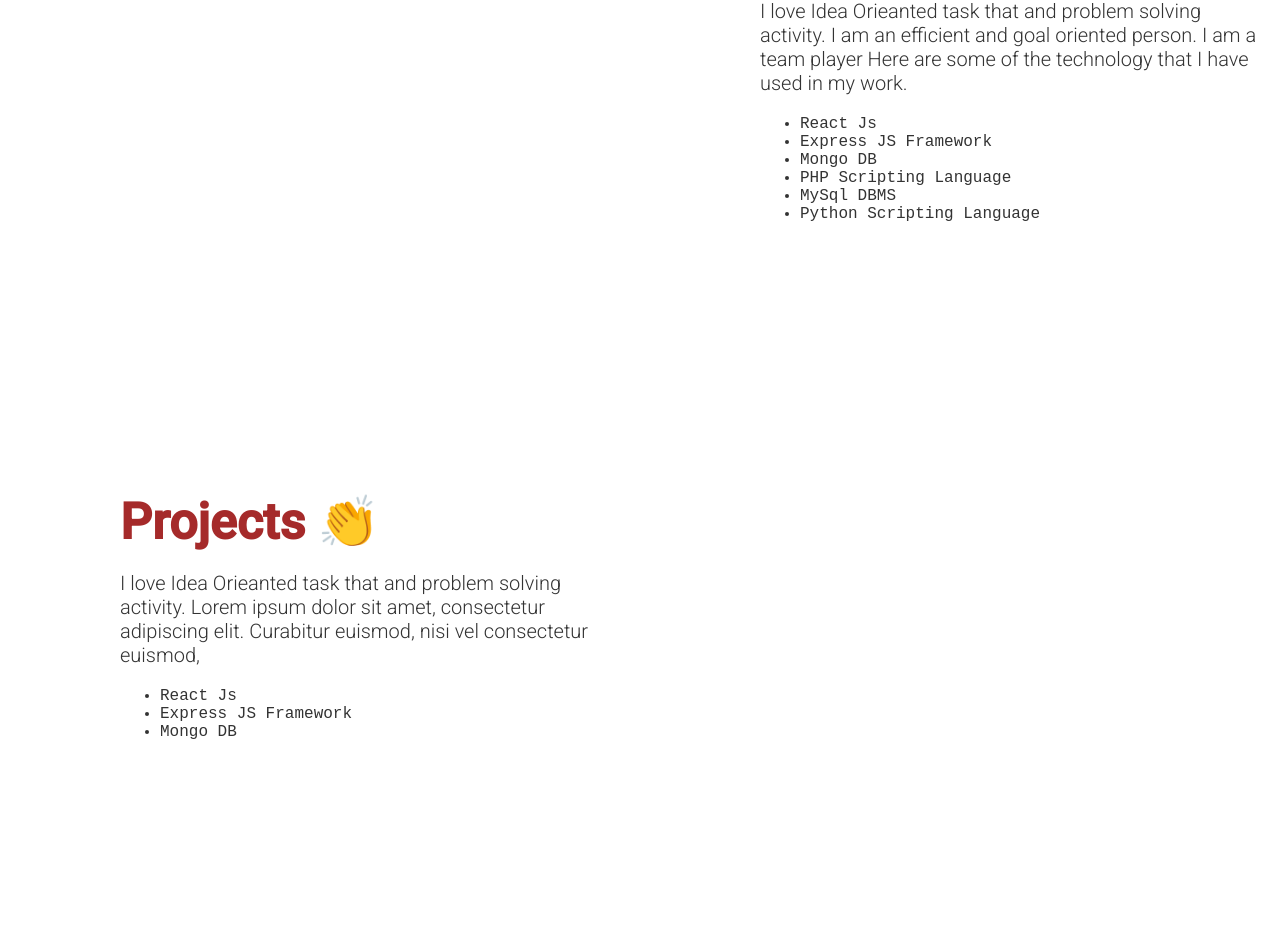
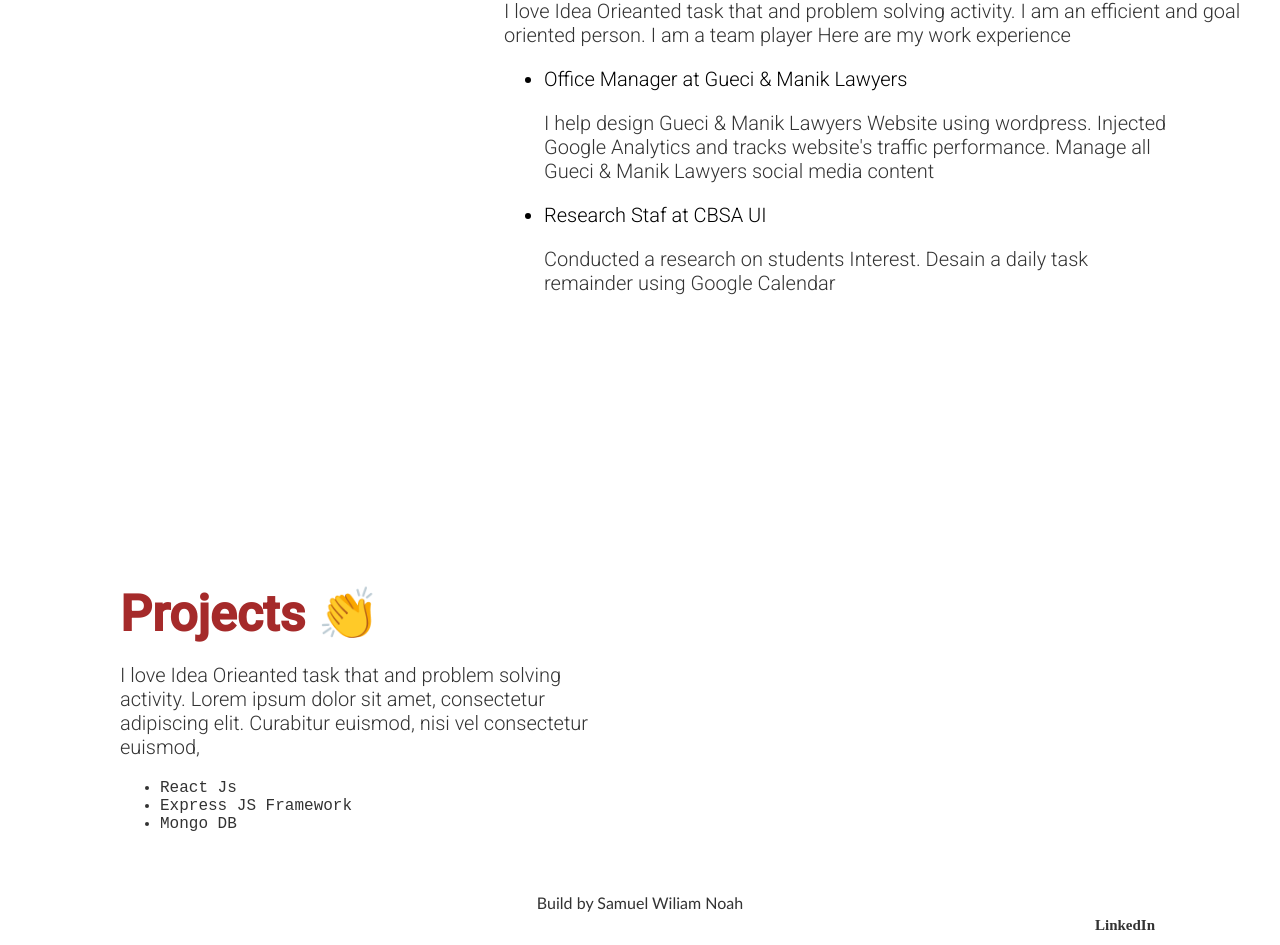
Before and after one commit to samuel-noah/react-app, a React (Create React App) app: page / in a window 1280 px wide. Shown: the part 725-1670 px from the top of the page. Before the commit the page ends 1486 px from the top, so only its background shows below. Built offline with nearby package versions, Linux system fonts and the light colour scheme; a web font is replaced by a local one.

Commit message:
Adding footer

```diff
--- a/src/App.js
+++ b/src/App.js
@@ -4,6 +4,7 @@ import Home from './Home';
 import Navbar from './Navbar';
 import Experience from './Experience';
 import Projects from './Projects';
+import Footer from './Footer';
 
 function App() {
   return (
@@ -14,6 +15,7 @@ function App() {
           <Home></Home>
           <Experience></Experience>
           <Projects></Projects>
+          <Footer></Footer>
         </div>
     </div>
 
--- a/src/Experience.js
+++ b/src/Experience.js
@@ -4,16 +4,19 @@ const Experience = () => {
             <h1>Experience &#128035;</h1>
             <p> I love Idea Orieanted task that and problem solving activity.
                 I am an efficient and goal oriented person. I am a team player
-                Here are some of the technology that I have used in my work.
+                Here are my work experience
             </p>
             <div className="experience-content">
                 <ul>
-                    <li> React Js </li>
-                    <li> Express JS Framework  </li>
-                    <li> Mongo DB </li>
-                    <li> PHP Scripting Language </li>
-                    <li> MySql DBMS </li>
-                    <li> Python Scripting Language </li>
+                    <li> Office Manager at Gueci & Manik Lawyers </li>
+                        <p>I help design Gueci & Manik Lawyers Website using wordpress.
+                        Injected Google Analytics and tracks website's traffic performance.
+                        Manage all Gueci & Manik Lawyers social media content  </p>
+
+                    <li> Research Staf at CBSA UI  </li>
+                     <p> Conducted a research on students Interest. Desain a daily task remainder using
+                         Google Calendar
+                     </p>
                 </ul>
             </div>
         </section>
--- /dev/null
+++ b/src/Footer.js
@@ -0,0 +1,13 @@
+const Footer = () => {
+    return (
+        <footer className="footer">
+            <p> Build by Samuel Wiliam Noah</p>
+            <div className="footer-content">
+            <a href="https://www.linkedin.com/in/samuel-noah/">LinkedIn</a>
+            <a href="https://github.com/samuel-noah">Github</a>
+            </div>
+        </footer>
+     );
+}
+
+export default Footer;
--- a/src/index.css
+++ b/src/index.css
@@ -125,7 +125,7 @@
 .experience{
   display: flex;
   flex-direction: column;
-  margin-left: 50%;
+  margin-left: 30%;
   padding: 20px;
   margin-top: 180px;
 
@@ -153,8 +153,18 @@
 .experience-content{
   display: flex;
   flex-direction: column;
+  margin-right: 80px;
+  font-family: 'Courier New', Courier, monospace;
+}
+
+.experience-content li {
+  font-family: "Roboto";
+  font-size: 20px;
+  color: black;
+  font-weight: 300;
+  margin-bottom: 20px;
   margin-left: 100px;
-  font-family: 'Courier New', Courier, monospace;
+
 }
 .projects{
   display: flex;
@@ -190,3 +200,29 @@
   margin-left: 100px;
   font-family: 'Courier New', Courier, monospace;
 }
+
+.footer{
+  display: flex;
+  flex-direction: column;
+  margin-left: 100px;
+  padding: 20px;
+  margin-top: 20px;
+  margin-bottom: 20px;
+  margin-right: 100px;
+}
+.footer p {
+  text-align: center;
+  font-family: 'Gill Sans', 'Gill Sans MT', Calibri, 'Trebuchet MS', sans-serif;
+}
+.footer a {
+  display: flex;
+  flex-direction: row;
+  justify-content: end;
+  text-decoration: none;
+  color: #333;
+  font-size: 15px;
+  font-weight: 600;
+  padding: 5px;
+  margin-left: 5px;
+
+}
--- a/src/index.js
+++ b/src/index.js
@@ -2,7 +2,7 @@ import React from 'react';
 import ReactDOM from 'react-dom';
 import './index.css';
 import App from './App';
-import reportWebVitals from './reportWebVitals';
+
 
 
 ReactDOM.render(
@@ -13,4 +13,3 @@ ReactDOM.render(
 // If you want to start measuring performance in your app, pass a function
 // to log results (for example: reportWebVitals(console.log))
 // or send to an analytics endpoint. Learn more: https://bit.ly/CRA-vitals
-reportWebVitals();
--- a/src/reportWebVitals.js
+++ /dev/null
@@ -1,13 +0,0 @@
-const reportWebVitals = onPerfEntry => {
-  if (onPerfEntry && onPerfEntry instanceof Function) {
-    import('web-vitals').then(({ getCLS, getFID, getFCP, getLCP, getTTFB }) => {
-      getCLS(onPerfEntry);
-      getFID(onPerfEntry);
-      getFCP(onPerfEntry);
-      getLCP(onPerfEntry);
-      getTTFB(onPerfEntry);
-    });
-  }
-};
-
-export default reportWebVitals;
```
Also changed, not shown: src/setupTests.js (deleted, +0 -5 lines).
